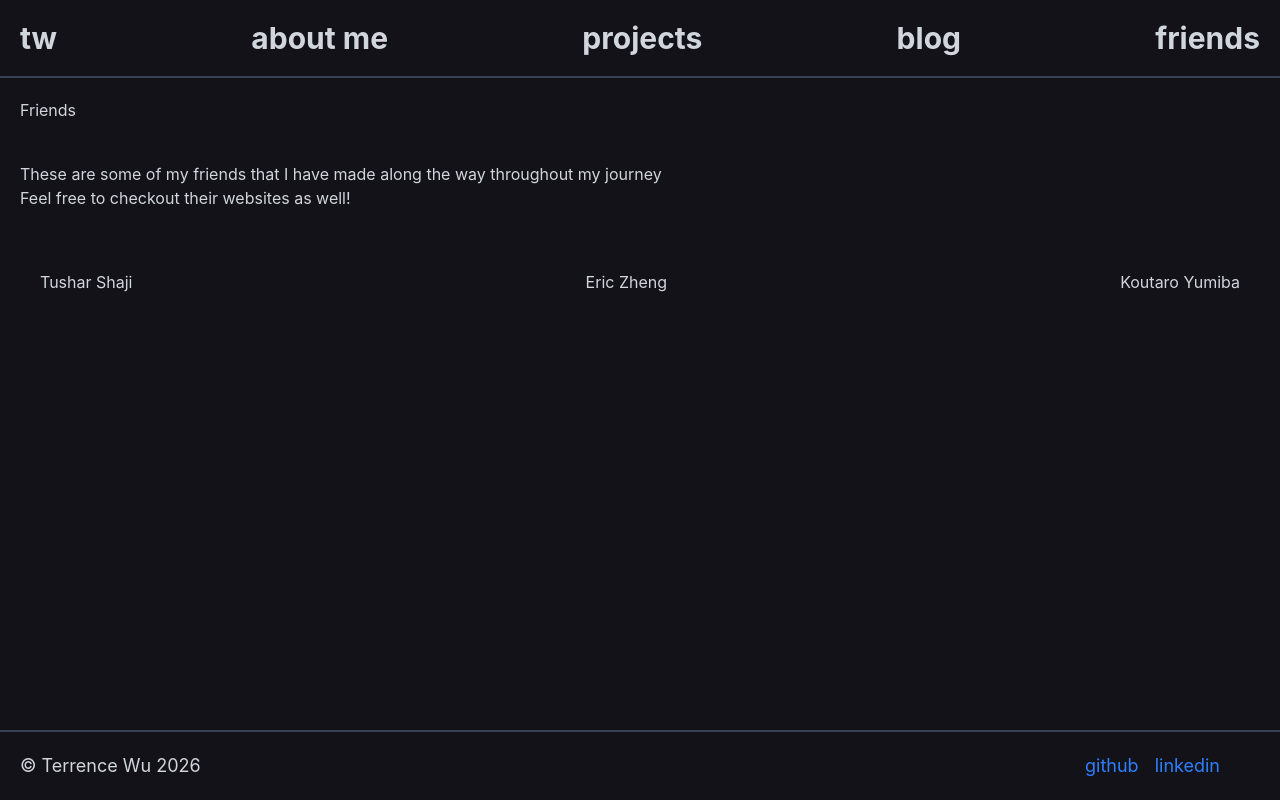
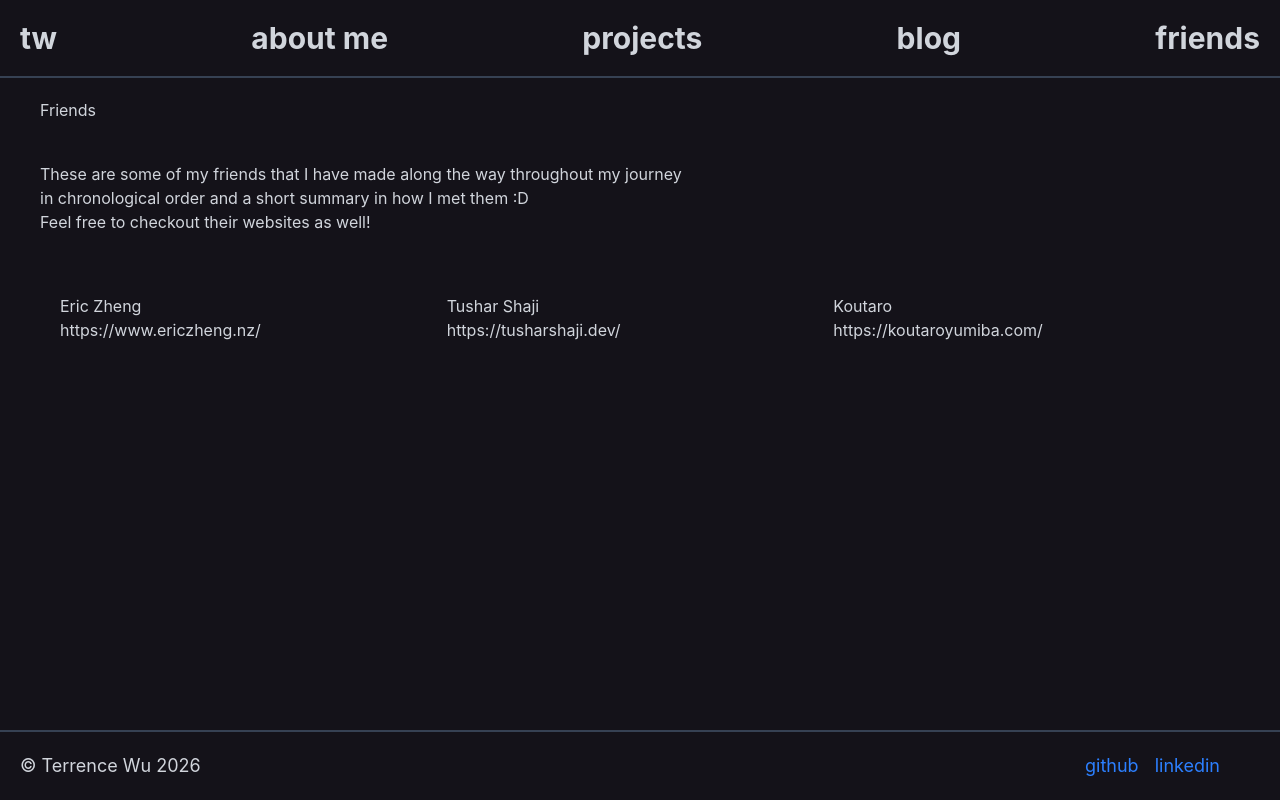
Before and after one commit to Twu1738/personal-website, a React (Vite) app: page /friends in a window 1280 px wide. Built offline with nearby package versions, Linux system fonts and the light colour scheme.

Commit message:
feat: render friends via list rendering

```diff
--- a/src/pages/Friends.tsx
+++ b/src/pages/Friends.tsx
@@ -1,22 +1,36 @@
 export default function Friends() {
+  const friends = [
+    { name: "Eric Zheng", website: "https://www.ericzheng.nz/" },
+    { name: "Tushar Shaji", website: "https://tusharshaji.dev/" },
+    { name: "Koutaro", website: "https://koutaroyumiba.com/" },
+  ];
   return (
     <>
-      <div className="flex flex-col gap-10">
+      <div className="flex flex-col gap-10 px-5">
         <div>
           <h1>Friends</h1>
         </div>
-        <div>
+        <div className="max-w-prose">
           <p>
             These are some of my friends that I have made along the way
-            throughout my journey
+            throughout my journey in chronological order and a short summary in
+            how I met them :D
           </p>
           <p>Feel free to checkout their websites as well!</p>
         </div>
 
-        <div className="mx-5 mt-5 flex flex-row justify-between">
-          <a href="https://tusharshaji.dev/">Tushar Shaji</a>
-          <a href="https://www.ericzheng.nz/">Eric Zheng</a>
-          <a href="https://koutaroyumiba.com/">Koutaro Yumiba</a>
+        <div className="mx-5 mt-5 flex h-full flex-row justify-between">
+          {friends.map(({ name, website }, index) => (
+            <div key={index} className="w-full">
+              <p>{name}</p>
+              <a
+                href={website}
+                className="inline-block transition-transform hover:scale-102 hover:text-gray-500 hover:underline"
+              >
+                {website}
+              </a>
+            </div>
+          ))}
         </div>
       </div>
     </>
```
